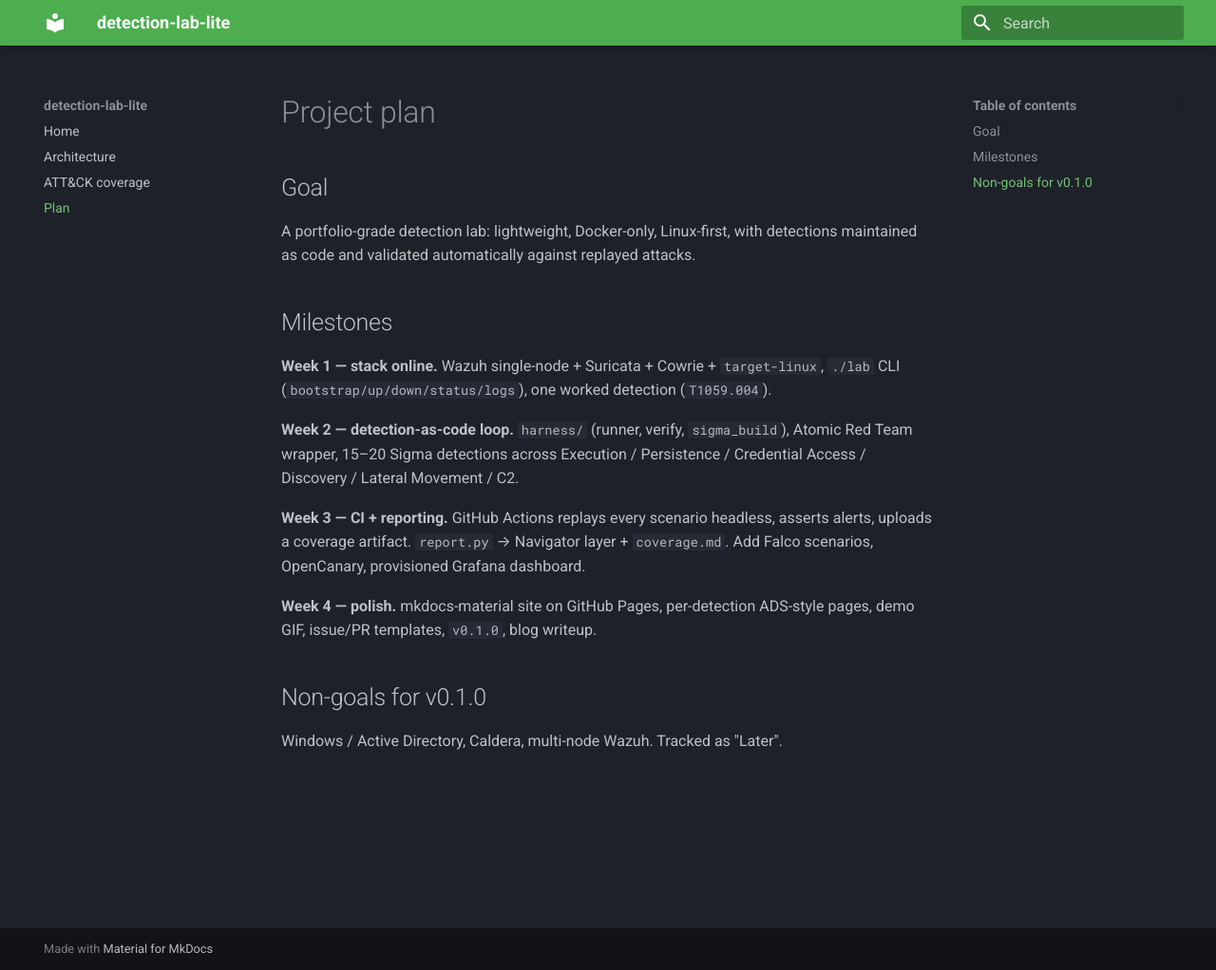
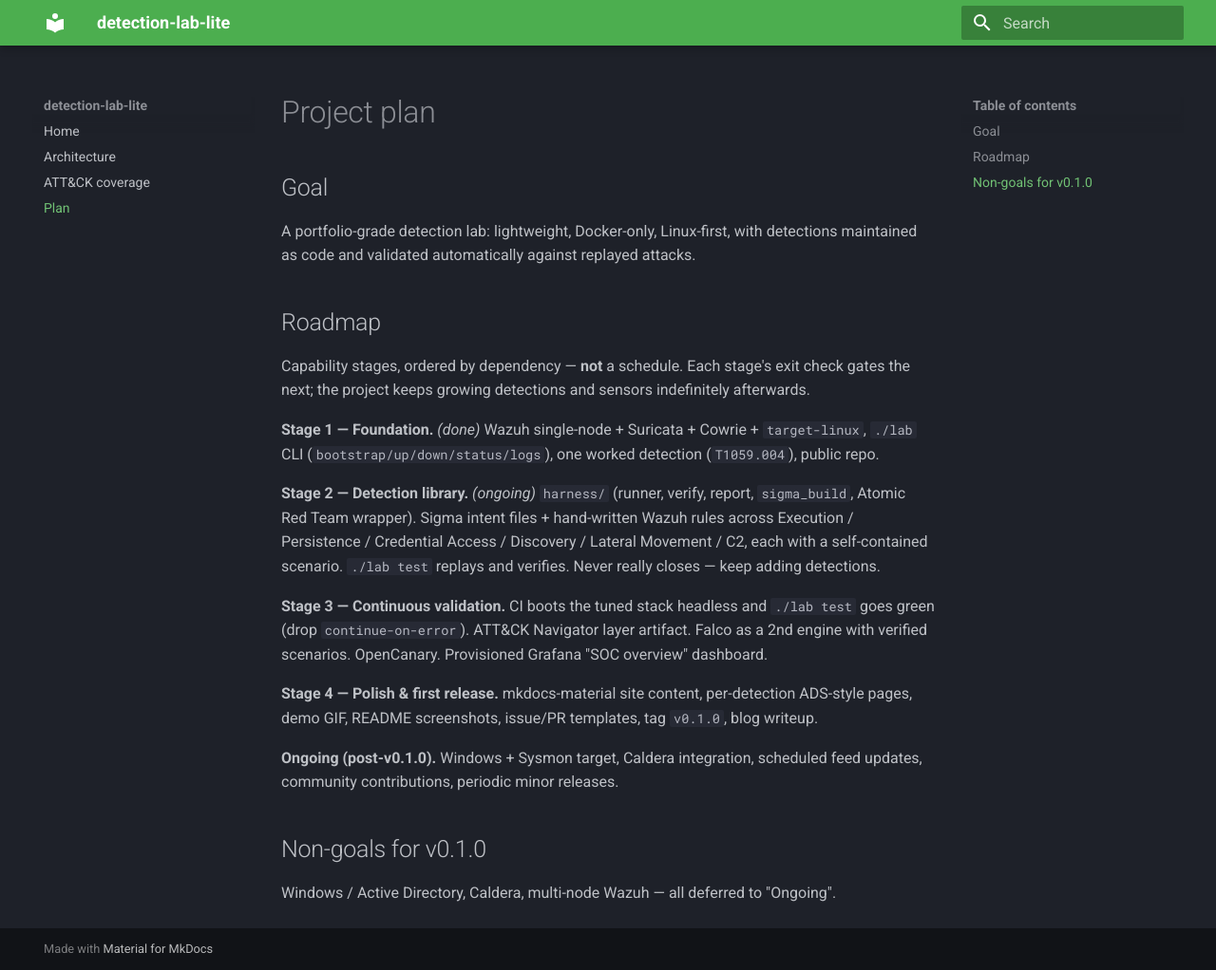
Before and after one commit to MhdFadlyy/detection-lab-lite, an MkDocs documentation site: the page built from docs/plan.md, in a window 1280 px wide and 1022 px high. Shown: the whole window at 95% size. Built offline with MkDocs 1.6.1 and Material for MkDocs 9.7.7, drawn with Linux system fonts in a browser that asks for light colours.

Commit message:
docs: replace Week 1-4 framing with dependency-ordered capability stages
Long-lived project with no deadline; stages ship when their exit check passes.
README/CONTRIBUTING/docs/plan.md/ci.yml comment updated. No behaviour change.

```diff
--- a/docs/plan.md
+++ b/docs/plan.md
@@ -5,22 +5,29 @@
 A portfolio-grade detection lab: lightweight, Docker-only, Linux-first, with detections
 maintained as code and validated automatically against replayed attacks.
 
-## Milestones
+## Roadmap
 
-**Week 1 — stack online.** Wazuh single-node + Suricata + Cowrie + `target-linux`, `./lab`
-CLI (`bootstrap/up/down/status/logs`), one worked detection (`T1059.004`).
+Capability stages, ordered by dependency — **not** a schedule. Each stage's exit check gates
+the next; the project keeps growing detections and sensors indefinitely afterwards.
 
-**Week 2 — detection-as-code loop.** `harness/` (runner, verify, `sigma_build`), Atomic Red
-Team wrapper, 15–20 Sigma detections across Execution / Persistence / Credential Access /
-Discovery / Lateral Movement / C2.
+**Stage 1 — Foundation.** *(done)* Wazuh single-node + Suricata + Cowrie + `target-linux`,
+`./lab` CLI (`bootstrap/up/down/status/logs`), one worked detection (`T1059.004`), public repo.
 
-**Week 3 — CI + reporting.** GitHub Actions replays every scenario headless, asserts alerts,
-uploads a coverage artifact. `report.py` → Navigator layer + `coverage.md`. Add Falco
-scenarios, OpenCanary, provisioned Grafana dashboard.
+**Stage 2 — Detection library.** *(ongoing)* `harness/` (runner, verify, report, `sigma_build`,
+Atomic Red Team wrapper). Sigma intent files + hand-written Wazuh rules across Execution /
+Persistence / Credential Access / Discovery / Lateral Movement / C2, each with a self-contained
+scenario. `./lab test` replays and verifies. Never really closes — keep adding detections.
 
-**Week 4 — polish.** mkdocs-material site on GitHub Pages, per-detection ADS-style pages,
-demo GIF, issue/PR templates, `v0.1.0`, blog writeup.
+**Stage 3 — Continuous validation.** CI boots the tuned stack headless and `./lab test` goes
+green (drop `continue-on-error`). ATT&CK Navigator layer artifact. Falco as a 2nd engine with
+verified scenarios. OpenCanary. Provisioned Grafana "SOC overview" dashboard.
+
+**Stage 4 — Polish & first release.** mkdocs-material site content, per-detection ADS-style
+pages, demo GIF, README screenshots, issue/PR templates, tag `v0.1.0`, blog writeup.
+
+**Ongoing (post-v0.1.0).** Windows + Sysmon target, Caldera integration, scheduled feed
+updates, community contributions, periodic minor releases.
 
 ## Non-goals for v0.1.0
 
-Windows / Active Directory, Caldera, multi-node Wazuh. Tracked as "Later".
+Windows / Active Directory, Caldera, multi-node Wazuh — all deferred to "Ongoing".
```
Also changed, not shown: CONTRIBUTING.md (+11 -5 lines), README.md (+7 -5 lines), 1 other file.
